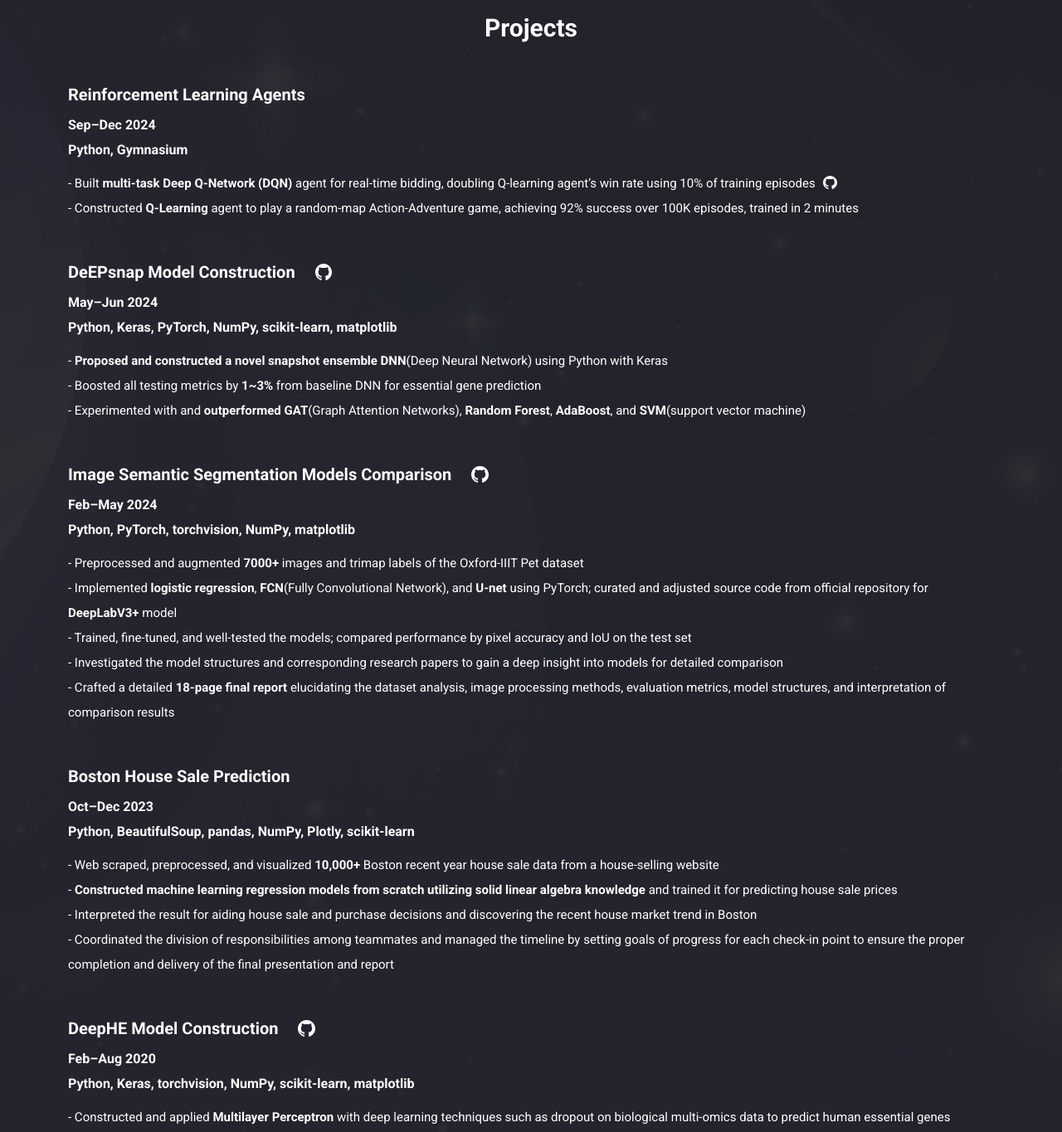
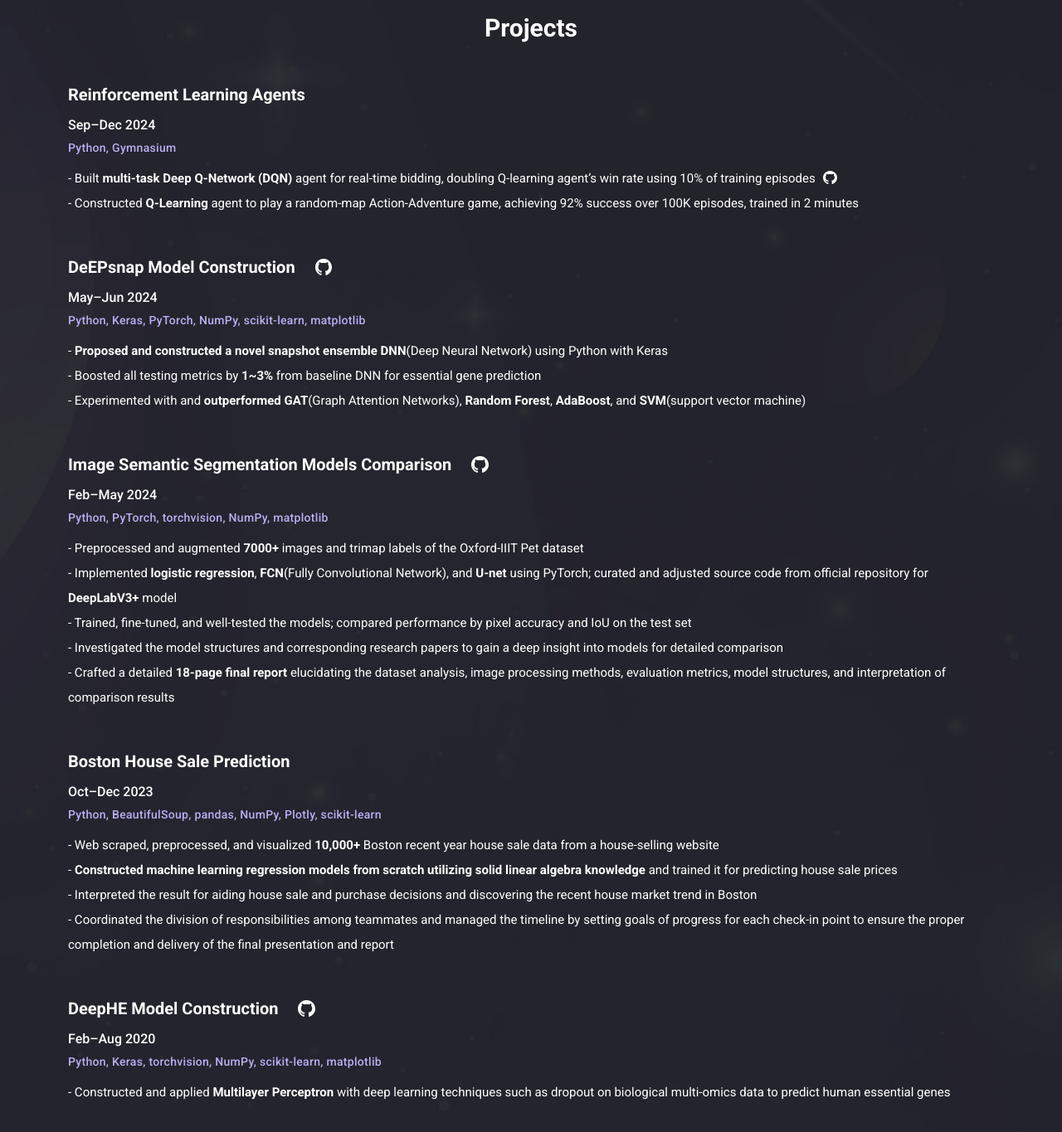
Before and after one commit to wjxiao2020/wjxiao2020.github.io, a plain HTML site: page ml-engineer.html in a window 1280 px wide. Shown: the part 500-1865 px from the top of the page at 83% size. Drawn offline with nearby package versions, Linux system fonts and the light colour scheme; a script that the page names is missing.

Commit message:
modify the style of experience pages

```diff
--- a/assets/css/templatemo-liberty-market.css
+++ b/assets/css/templatemo-liberty-market.css
@@ -1809,9 +1809,26 @@ Details Page Style
   color: #bbaef2;
 }
 
+/* Only the title (h4) is bold; company / date / skills lines share a
+   medium weight so they read as one group of details under it */
+.experience-section h6 {
+  font-weight: 500;
+}
+
 .experience-section .dates {
   margin-bottom: 10px;
   line-height:30px;
+}
+
+/* Tech stack line under the date: tinted and slightly smaller so it
+   reads as metadata, same weight as the lines above */
+.experience-section .dates .skills {
+  display: block;
+  font-size: 14px;
+  font-weight: 500;
+  line-height: 24px;
+  letter-spacing: 0.3px;
+  color: #bbaef2;
 }
 
 .experience-section .education {
--- a/ml-engineer.html
+++ b/ml-engineer.html
@@ -105,8 +105,8 @@ https://templatemo.com/tm-577-liberty-market
         <div>
           <h4>Reinforcement Learning Agents</h4>
           <h6 class="dates">
-            Sep–Dec 2024<br>
-            Python, Gymnasium
+            Sep–Dec 2024
+            <span class="skills">Python, Gymnasium</span>
           </h6>
             <p class="experience-summary">
               - Built <b>multi-task Deep Q-Network (DQN)</b> agent for real-time bidding, doubling Q-learning agent’s win rate using 10% of training episodes
@@ -122,8 +122,8 @@ https://templatemo.com/tm-577-liberty-market
             <img src="assets/images/Weijia_Xiao_GitHub_Logo_White.svg" alt="Weijia Xiao GitHub Logo" title="GitHub">
           </a>
           <h6 class="dates">
-            May–Jun 2024<br>
-            Python, Keras, PyTorch, NumPy, scikit-learn, matplotlib
+            May–Jun 2024
+            <span class="skills">Python, Keras, PyTorch, NumPy, scikit-learn, matplotlib</span>
           </h6>
             <p class="experience-summary">
               - <b>Proposed and constructed a novel snapshot ensemble DNN</b>(Deep Neural Network) using Python with Keras<br>
@@ -137,8 +137,8 @@ https://templatemo.com/tm-577-liberty-market
             <img src="assets/images/Weijia_Xiao_GitHub_Logo_White.svg" alt="Weijia Xiao GitHub Logo" title="GitHub">
           </a>
           <h6 class="dates">
-            Feb–May 2024<br>
-            Python, PyTorch, torchvision, NumPy, matplotlib
+            Feb–May 2024
+            <span class="skills">Python, PyTorch, torchvision, NumPy, matplotlib</span>
           </h6>
             <p class="experience-summary">
               - Preprocessed and augmented <b>7000+</b> images and trimap labels of the Oxford-IIIT Pet dataset<br>
@@ -151,8 +151,8 @@ https://templatemo.com/tm-577-liberty-market
         <div>
           <h4>Boston House Sale Prediction</h4>
           <h6 class="dates">
-            Oct–Dec 2023<br>
-            Python, BeautifulSoup, pandas, NumPy, Plotly, scikit-learn
+            Oct–Dec 2023
+            <span class="skills">Python, BeautifulSoup, pandas, NumPy, Plotly, scikit-learn</span>
           </h6>
             <p class="experience-summary">
               - Web scraped, preprocessed, and visualized <b>10,000+</b> Boston recent year house sale data from a house-selling website <br>
@@ -167,8 +167,8 @@ https://templatemo.com/tm-577-liberty-market
             <img src="assets/images/Weijia_Xiao_GitHub_Logo_White.svg" alt="Weijia Xiao GitHub Logo" title="GitHub">
           </a>
           <h6 class="dates">
-            Feb–Aug 2020<br>
-            Python, Keras, torchvision, NumPy, scikit-learn, matplotlib
+            Feb–Aug 2020
+            <span class="skills">Python, Keras, torchvision, NumPy, scikit-learn, matplotlib</span>
           </h6>
             <p class="experience-summary">
               - Constructed and applied <b>Multilayer Perceptron</b> with deep learning techniques such as dropout on biological multi-omics data to predict human essential genes <br>
```
Also changed, not shown: game-developer.html (+14 -14 lines), software-engineer.html (+12 -12 lines).
